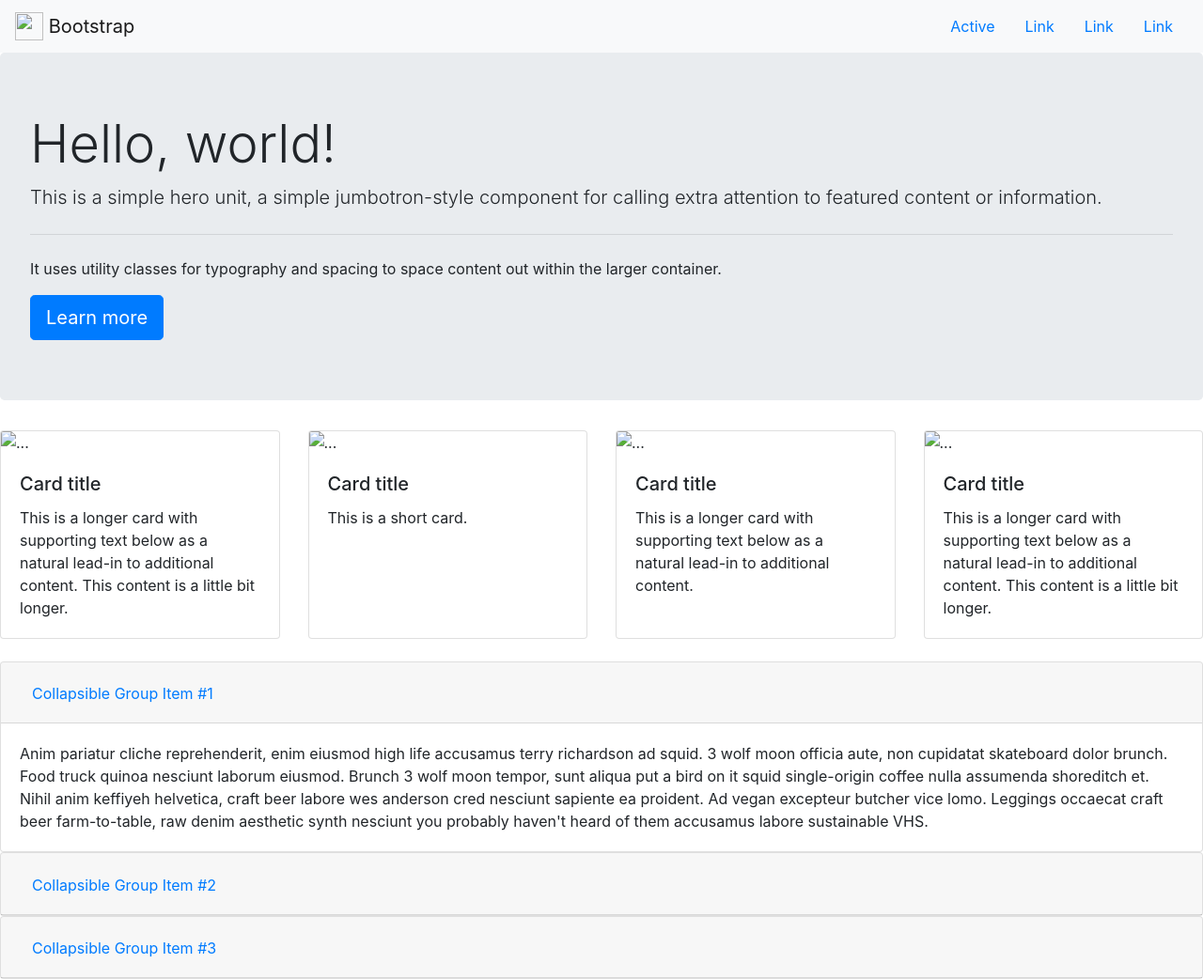
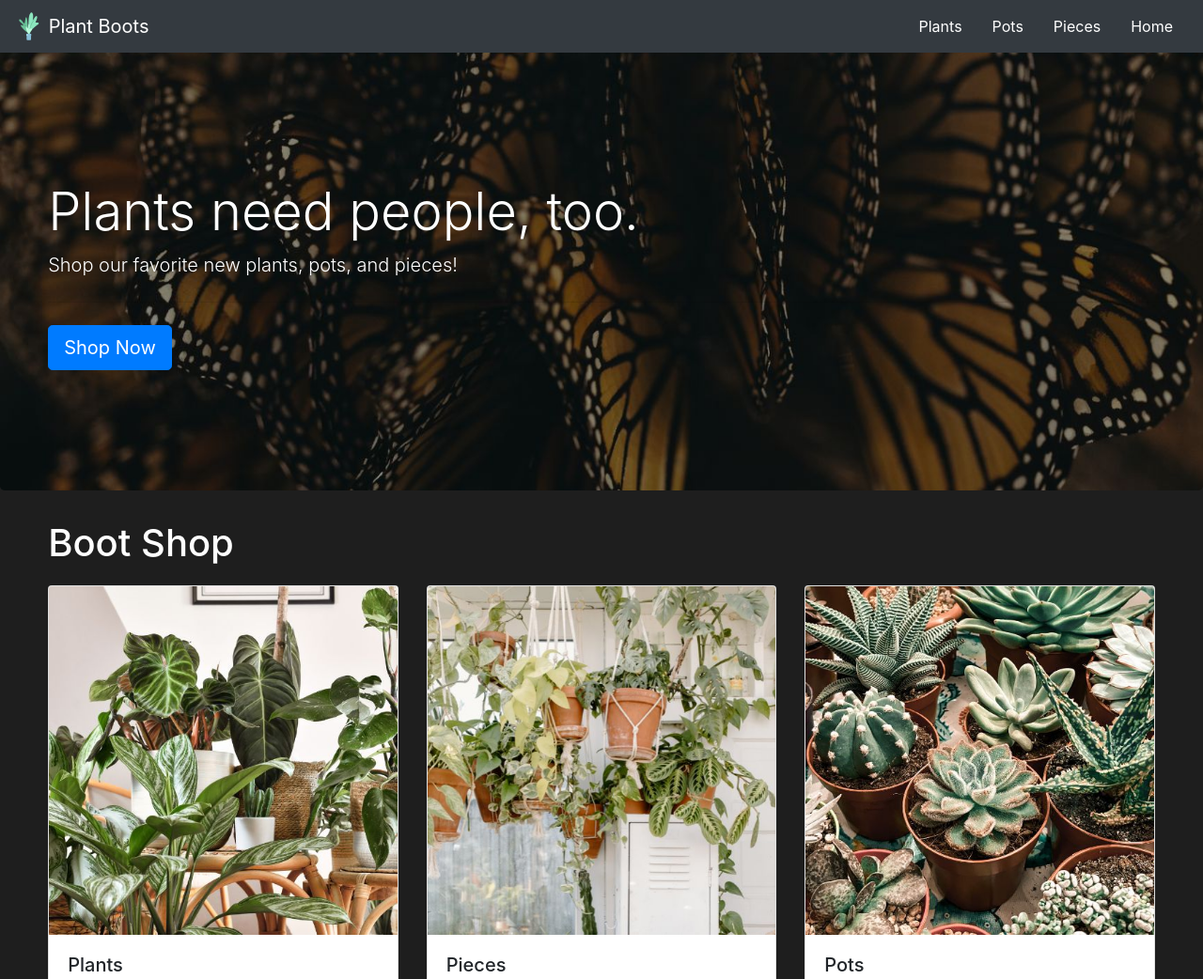
Before and after one commit to hkautzma/boots, a plain HTML site: page index.html in a window 1280 px wide. Shown: the top 1042 px of the page at 94% size. Drawn offline with nearby package versions, Linux system fonts and the light colour scheme.

Commit message:
Tried to make it prettier

```diff
--- a/css/style.css
+++ b/css/style.css
@@ -0,0 +1,29 @@
+body {
+   background: rgb(30, 30, 30);
+}
+.header {
+    position:fixed;
+    width: 100%;
+}
+.nav-link {
+    color: white;
+}
+.jumbotron {
+    padding-top: 15%;
+    padding-left: 4%;
+    padding-bottom: 10%;
+    background-image: url("../images/Untitled\ design.jpg");
+    background-size: cover;
+    background-repeat: no-repeat;
+    color: white;
+}
+.cards {
+    padding-top: 1%;
+    padding-left: 4%;
+    padding-right: 4%;
+    padding-bottom: 4%;
+}
+#shop {
+    color: white;
+    padding-left: 4%;
+}
--- a/index.html
+++ b/index.html
@@ -1,78 +1,68 @@
 <!DOCTYPE html>
 <html>
     <head>
-        <title>Insert Title Here</title>
+        <title>Plant Boots</title>
         <link rel="stylesheet" href="https://cdn.jsdelivr.net/npm/bootstrap@4.0.0/dist/css/bootstrap.min.css" integrity="sha384-Gn5384xqQ1aoWXA+058RXPxPg6fy4IWvTNh0E263XmFcJlSAwiGgFAW/dAiS6JXm" crossorigin="anonymous">
         <link rel="stylesheet" href="../boots/css/style.css" type="text/css">
     </head>
     <body>
 <!--Navbar-->
         <div class="header">
-            <nav class="navbar navbar-light bg-light">
+            <nav class="navbar navbar-dark bg-dark">
                 <a class="navbar-brand" href="#">
-                  <img src="" width="30" height="30" class="d-inline-block align-top" alt="">
-                  Bootstrap
+                  <img src="../boots/images/Ketut Susilo.svg" width="30" height="30" class="d-inline-block align-top" alt="">
+                  Plant Boots
                 </a>
                 <ul class="nav justify-content-end">
                     <li class="nav-item">
-                    <a class="nav-link active" href="#">Active</a>
+                    <a class="nav-link active" href="#">Plants</a>
                     </li>
                     <li class="nav-item">
-                    <a class="nav-link" href="#">Link</a>
+                    <a class="nav-link" href="#">Pots</a>
                     </li>
                     <li class="nav-item">
-                    <a class="nav-link" href="#">Link</a>
+                    <a class="nav-link" href="#">Pieces</a>
                     </li>
                     <li class="nav-item">
-                    <a class="nav-link" href="#">Link</a>
+                    <a class="nav-link" href="#">Home</a>
                     </li>
                 </ul>
             </nav>
         </div>
 <!--Jumbotron-->
         <div class="jumbotron">
-            <h1 class="display-4">Hello, world!</h1>
-            <p class="lead">This is a simple hero unit, a simple jumbotron-style component for calling extra attention to featured content or information.</p>
+            <h1 class="display-4">Plants need people, too.</h1>
+            <p class="lead">Shop our favorite new plants, pots, and pieces!</p>
             <hr class="my-4">
-            <p>It uses utility classes for typography and spacing to space content out within the larger container.</p>
-            <a class="btn btn-primary btn-lg" href="#" role="button">Learn more</a>
-          </div>
+            <a class="jumbobtn btn btn-primary btn-lg" href="#" role="button">Shop Now</a>
         </div>
 <!--Cards-->
+        <h1 id="shop">Boot Shop</h1>
         <div class="cards row row-cols-1 row-cols-md-3">
             <div class="col mb-4">
                 <div class="card h-100">
-                <img src="..." class="card-img-top" alt="...">
+                    <img src="../boots/images/2.jpg" class="card-img-top" alt="...">
                     <div class="card-body">
-                <h5 class="card-title">Card title</h5>
-                <p class="card-text">This is a longer card with supporting text below as a natural lead-in to additional content. This content is a little bit longer.</p>
+                        <h5 class="card-title">Plants</h5>
+                        <p class="card-text">Tropicals, succulents, rare finds, and more</p>
                     </div>
                 </div>
             </div>
             <div class="col mb-4">
                 <div class="card h-100">
-                <img src="..." class="card-img-top" alt="...">
+                    <img src="../boots/images/4.jpg" class="card-img-top" alt="...">
                     <div class="card-body">
-                <h5 class="card-title">Card title</h5>
-                <p class="card-text">This is a short card.</p>
+                    <h5 class="card-title">Pieces</h5>
+                    <p class="card-text">A little this, a little that... plant accessories for every style</p>
                     </div>
                 </div>
             </div>
             <div class="col mb-4">
             <div class="card h-100">
-                <img src="..." class="card-img-top" alt="...">
+                <img src="../boots/images/3.jpg" class="card-img-top" alt="...">
                 <div class="card-body">
-                <h5 class="card-title">Card title</h5>
-                <p class="card-text">This is a longer card with supporting text below as a natural lead-in to additional content.</p>
-                </div>
-            </div>
-            </div>
-            <div class="col mb-4">
-            <div class="card h-100">
-                <img src="..." class="card-img-top" alt="...">
-                <div class="card-body">
-                <h5 class="card-title">Card title</h5>
-                <p class="card-text">This is a longer card with supporting text below as a natural lead-in to additional content. This content is a little bit longer.</p>
+                <h5 class="card-title">Pots</h5>
+                <p class="card-text">A home for your plant and a decoration for your home</p>
                 </div>
             </div>
             </div>
@@ -83,7 +73,7 @@
             <div class="card-header" id="headingOne">
                 <h2 class="mb-0">
                 <button class="btn btn-link" type="button" data-toggle="collapse" data-target="#collapseOne" aria-expanded="true" aria-controls="collapseOne">
-                    Collapsible Group Item #1
+                    How do we protect the plants during shipping?
                 </button>
                 </h2>
             </div>
@@ -98,7 +88,7 @@
             <div class="card-header" id="headingTwo">
                 <h2 class="mb-0">
                 <button class="btn btn-link collapsed" type="button" data-toggle="collapse" data-target="#collapseTwo" aria-expanded="false" aria-controls="collapseTwo">
-                    Collapsible Group Item #2
+                    Why buy plants online?
                 </button>
                 </h2>
             </div>
@@ -112,7 +102,7 @@
             <div class="card-header" id="headingThree">
                 <h2 class="mb-0">
                 <button class="btn btn-link collapsed" type="button" data-toggle="collapse" data-target="#collapseThree" aria-expanded="false" aria-controls="collapseThree">
-                    Collapsible Group Item #3
+                    What if my plant arrives damaged?
                 </button>
                 </h2>
             </div>
```
Also changed, not shown: images/2.jpg (added), images/3.jpg (added), images/4.jpg (added), images/Ketut Susilo.svg (added), images/Untitled design.jpg (added), 1 other file. Lines whose indentation alone changed are shown as unchanged.
